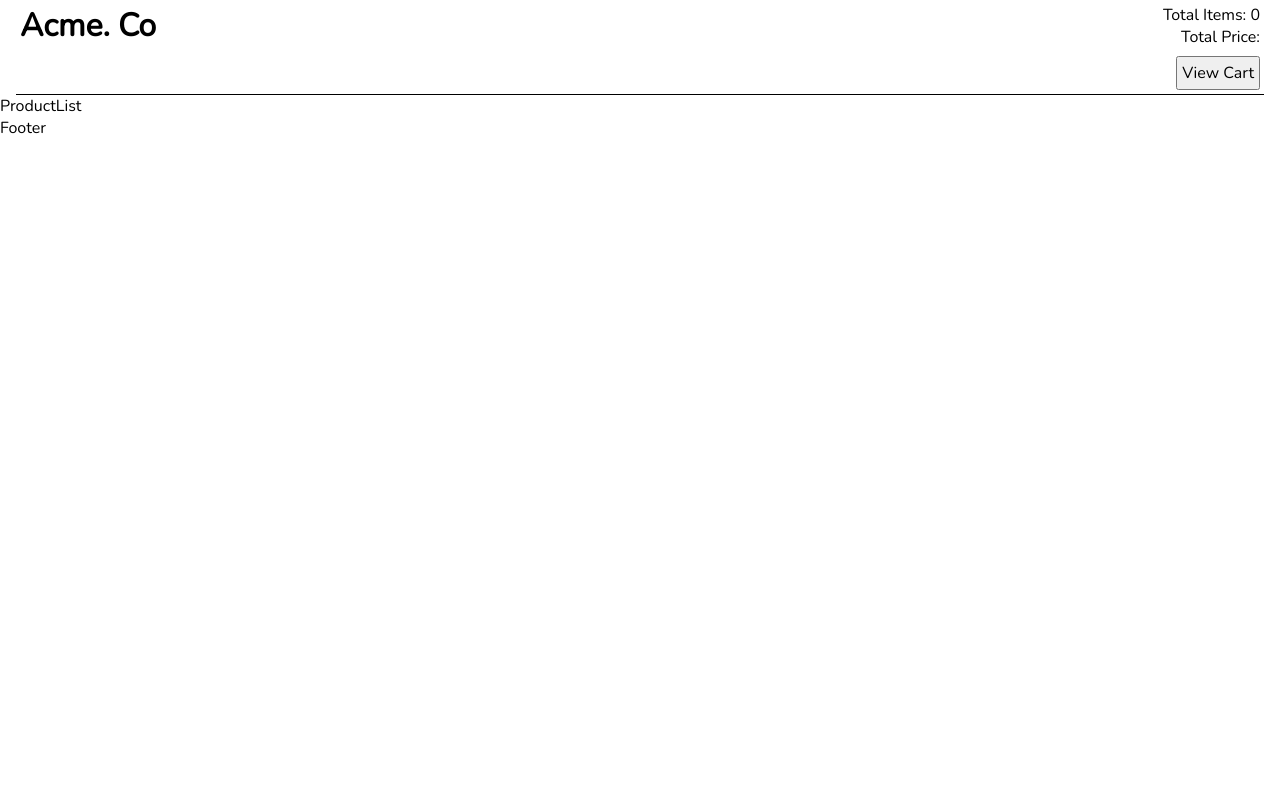
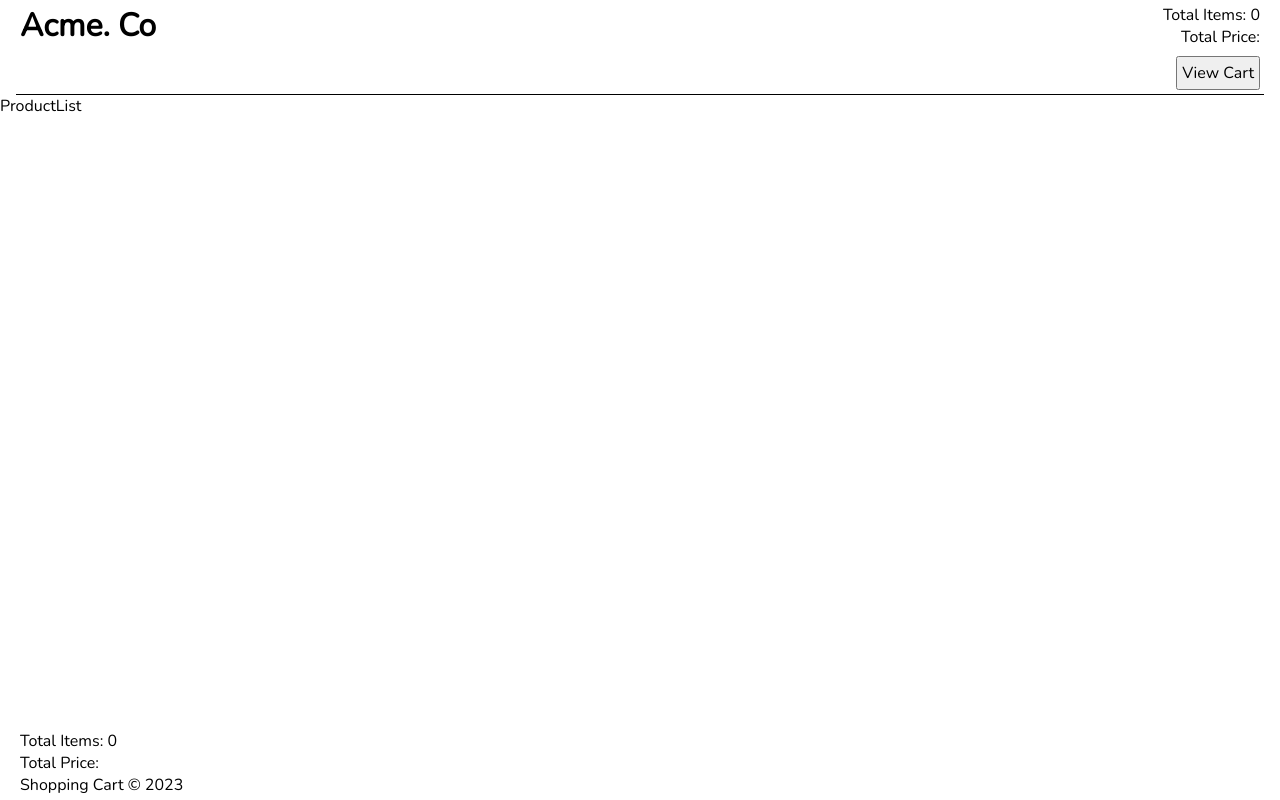
Before and after one commit to bronik04/react-ts-cart, a React (Vite) app: page / in a window 1280 px wide. Built offline with nearby package versions, Linux system fonts and the light colour scheme.

Commit message:
feat: added footer

```diff
--- a/src/components/Footer.tsx
+++ b/src/components/Footer.tsx
@@ -1,10 +1,25 @@
 import React from 'react';
+import useCart from "../hooks/useCart";
 
-const Footer = ({viewCart}: {viewCart: boolean}) => {
+type PropsType = {
+    viewCart: boolean
+}
+
+const Footer = ({viewCart}: PropsType) => {
+    const {totalPrice, totalItems} = useCart();
+    const year: number = new Date().getFullYear()
+    const pageContent = viewCart
+        ? <p>Sopping cart &copy; {year}</p>
+        :
+        <>
+            <p>Total Items: {totalItems}</p>
+            <p>Total Price: {totalPrice}</p>
+            <p>Shopping Cart &copy; {year}</p>
+        </>
     return (
-        <div>
-           Footer
-        </div>
+        <footer className={'footer'}>
+            {pageContent}
+        </footer>
     );
 };
 
```
